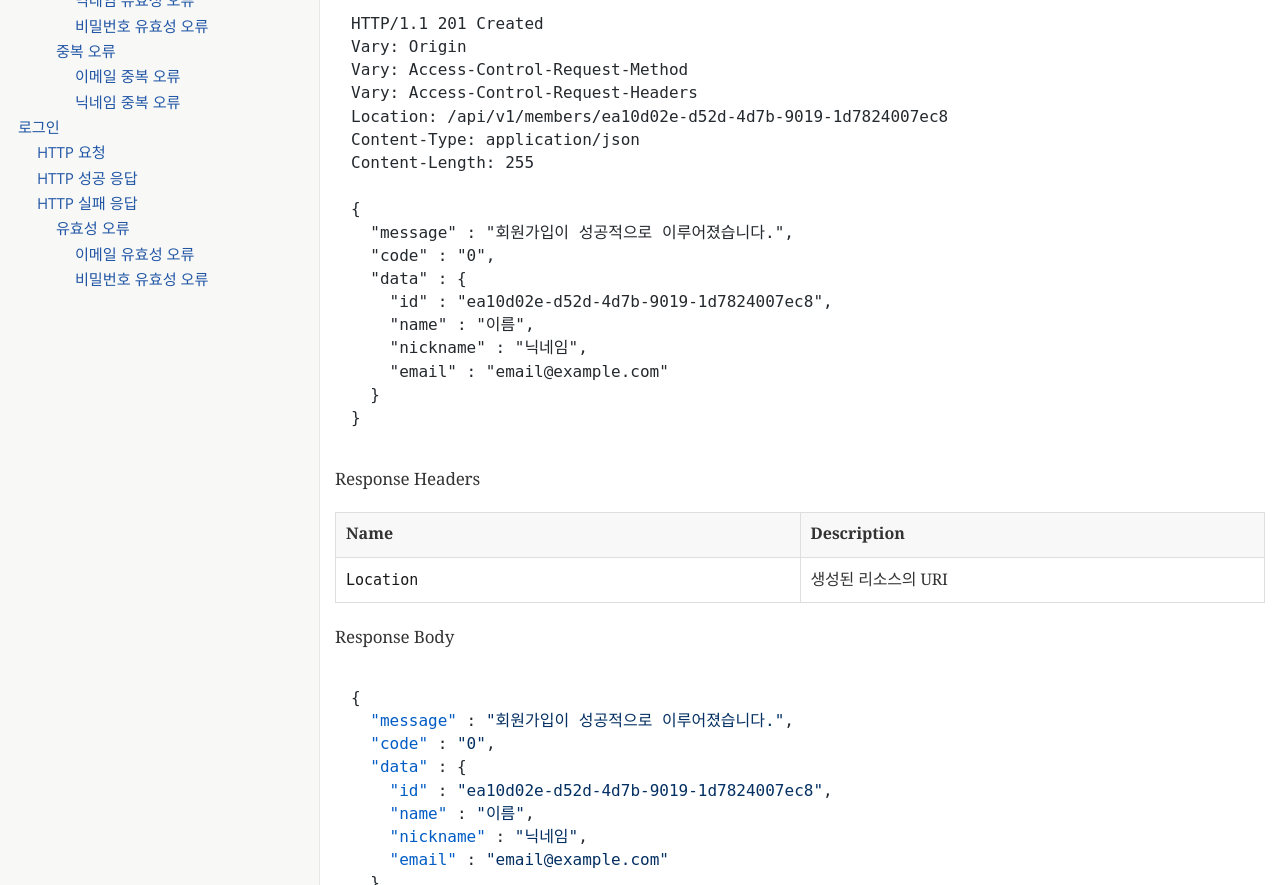
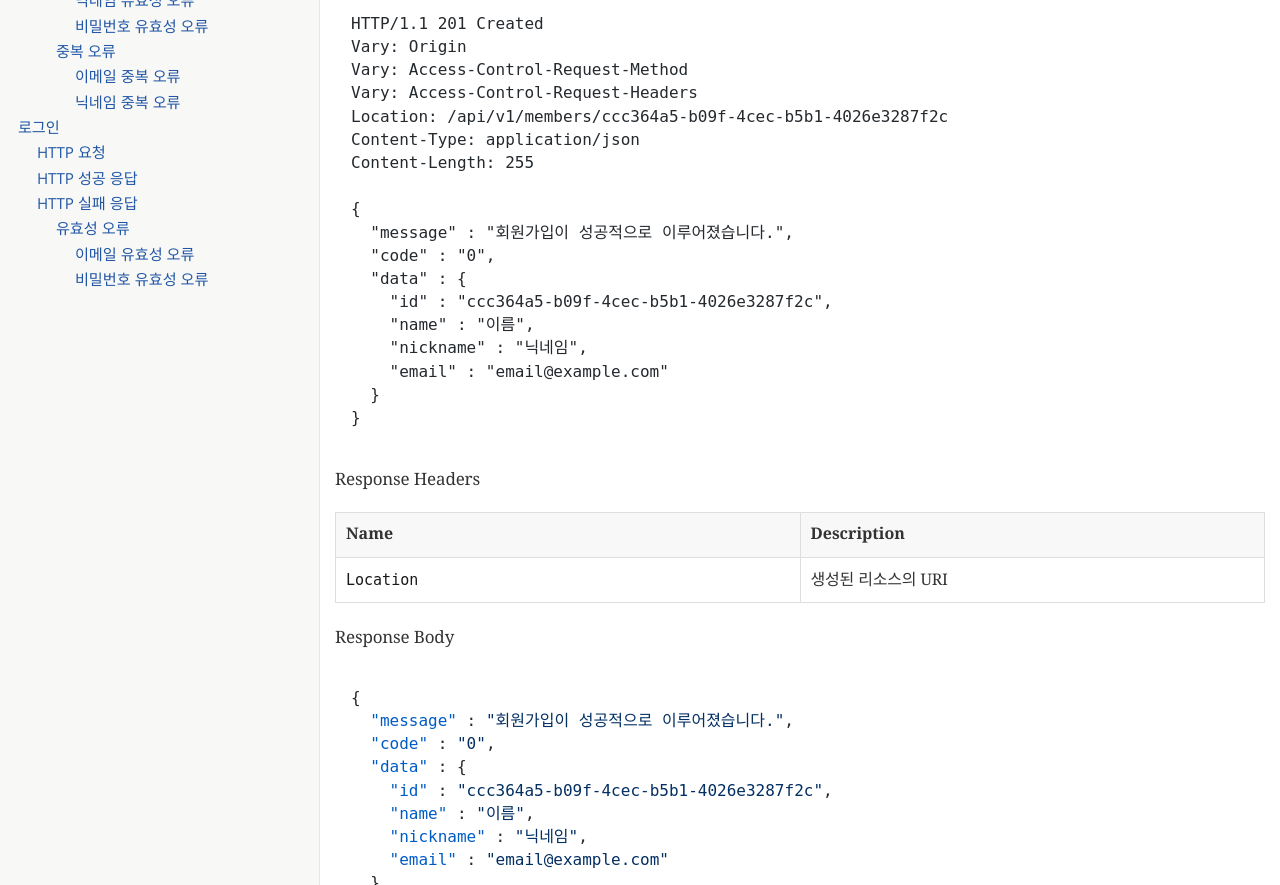
Before and after one commit to socketing-refactoring/socketing-refactoring.github.io, a Jekyll site: the page docs/member-service/index.html, which Jekyll copies as it is, in a window 1280 px wide and 1400 px high, scrolled down 1182 px. Shown: the part 246-1131 px from the top of the window. Built offline with Jekyll 4.4.1, drawn with Linux system fonts in a browser that asks for light colours; nearby versions of some CDN libraries; some web fonts are replaced; some of the changed text lies outside the part shown.

Commit message:
Update Member Service API documentation

```diff
--- a/docs/member-service/index.html
+++ b/docs/member-service/index.html
@@ -588,7 +588,7 @@ Host: localhost:8080
 Vary: Origin
 Vary: Access-Control-Request-Method
 Vary: Access-Control-Request-Headers
-Location: /api/v1/members/ea10d02e-d52d-4d7b-9019-1d7824007ec8
+Location: /api/v1/members/ccc364a5-b09f-4cec-b5b1-4026e3287f2c
 Content-Type: application/json
 Content-Length: 255
 
@@ -596,7 +596,7 @@ Content-Length: 255
   "message" : "회원가입이 성공적으로 이루어졌습니다.",
   "code" : "0",
   "data" : {
-    "id" : "ea10d02e-d52d-4d7b-9019-1d7824007ec8",
+    "id" : "ccc364a5-b09f-4cec-b5b1-4026e3287f2c",
     "name" : "이름",
     "nickname" : "닉네임",
     "email" : "email@example.com"
@@ -634,7 +634,7 @@ Content-Length: 255
   "message" : "회원가입이 성공적으로 이루어졌습니다.",
   "code" : "0",
   "data" : {
-    "id" : "ea10d02e-d52d-4d7b-9019-1d7824007ec8",
+    "id" : "ccc364a5-b09f-4cec-b5b1-4026e3287f2c",
     "name" : "이름",
     "nickname" : "닉네임",
     "email" : "email@example.com"
```
Also changed, not shown: other parts of docs/member-service/index.html (+2 -2 lines).
